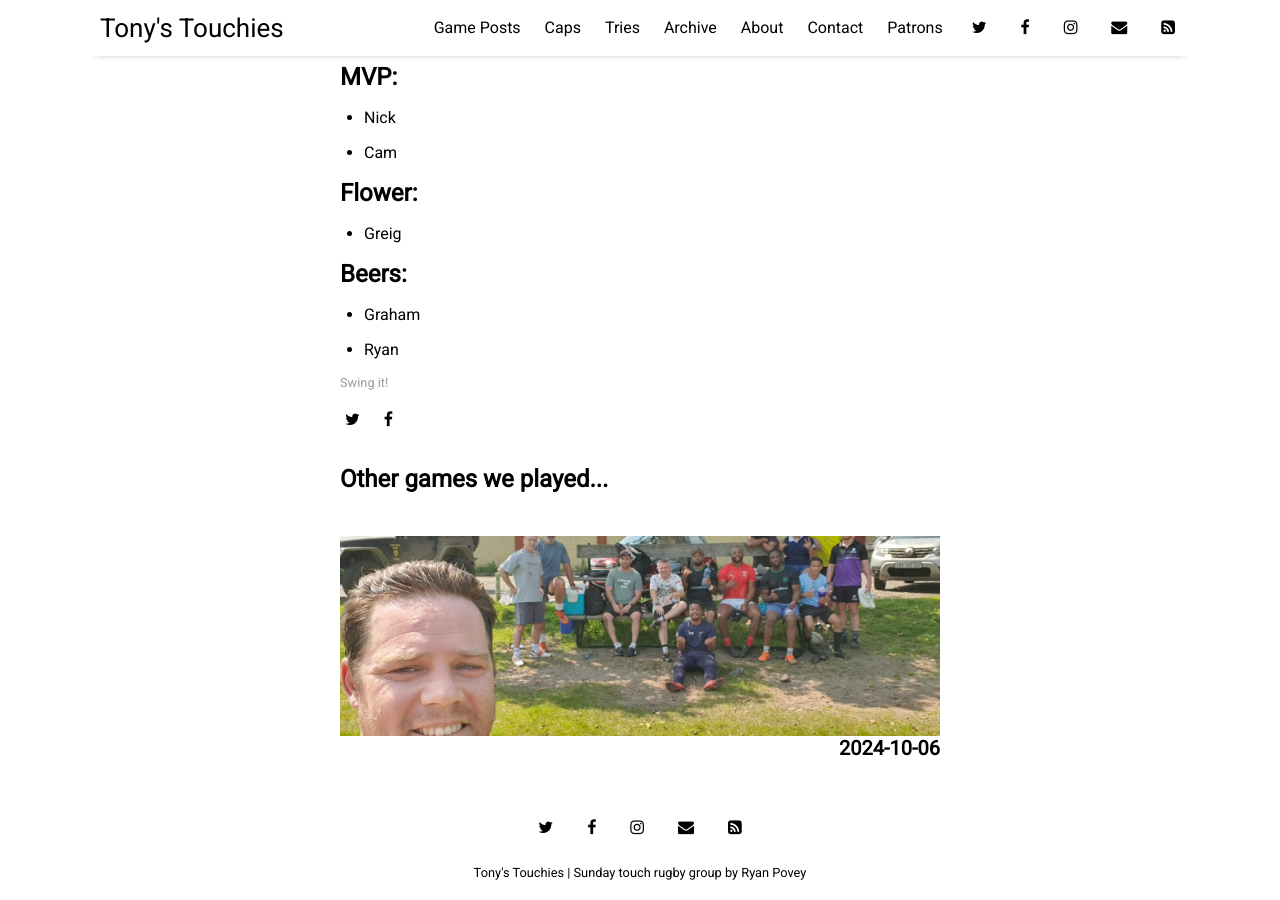
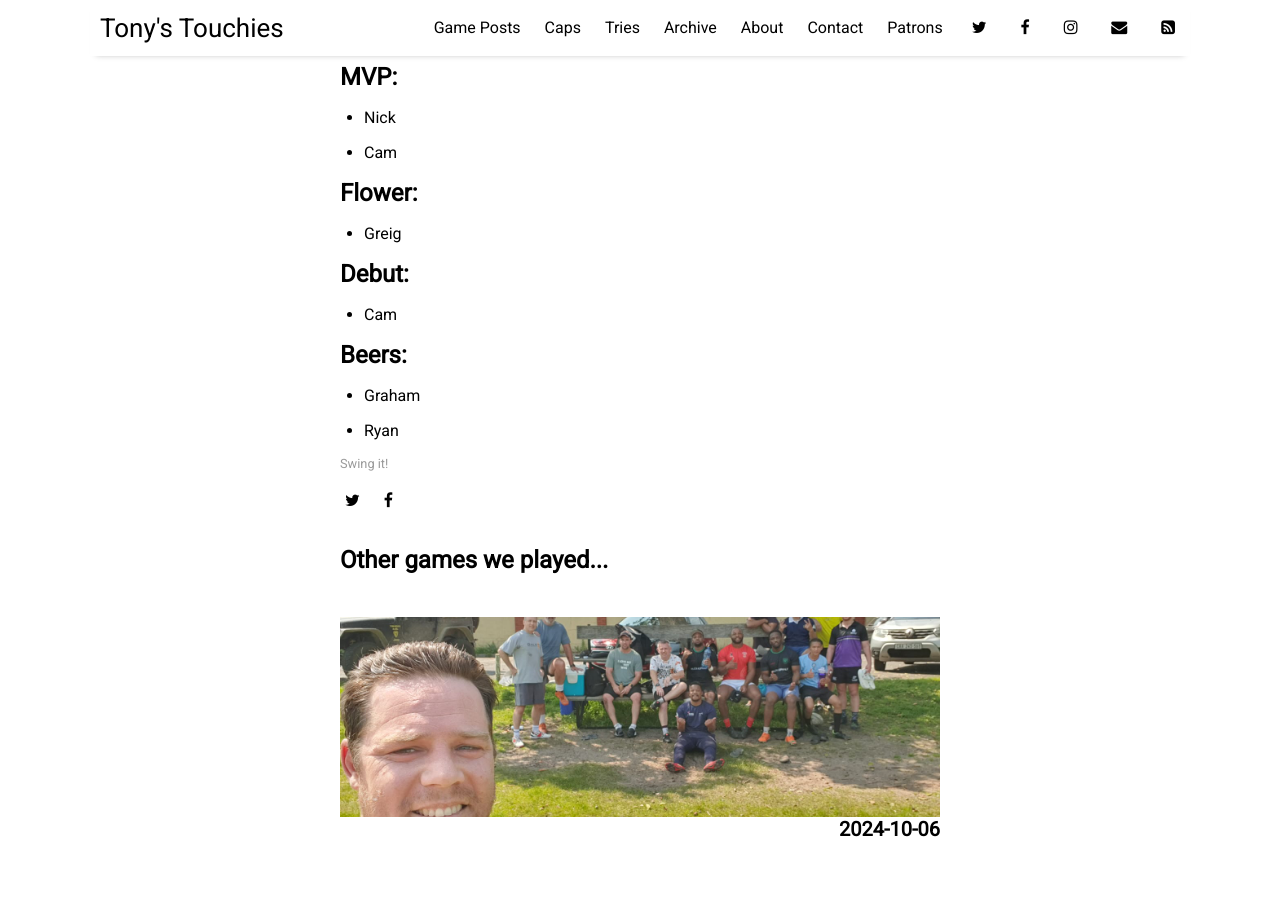
Before and after one commit to sundayrugby/sundayrugby.github.io, a Jekyll site: the page built from _posts/2024-09-29-CY.md, in a window 1280 px wide and 900 px high, scrolled down 1507 px. Built offline with Jekyll 4.4.1, drawn with Linux system fonts in a browser that asks for light colours; nearby versions of some CDN libraries.

Commit message:
Update 2024-09-29-CY.md

```diff
--- a/_posts/2024-09-29-CY.md
+++ b/_posts/2024-09-29-CY.md
@@ -46,6 +46,10 @@ image: 2024_09_29.jpeg
 
 * Greig
 
+## Debut:
+
+* Cam
+
 ## Beers:
 
 * Graham
```
